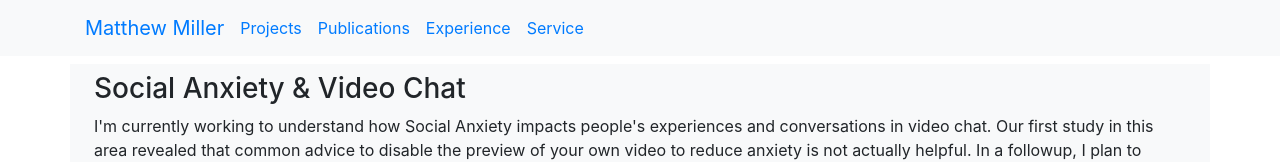
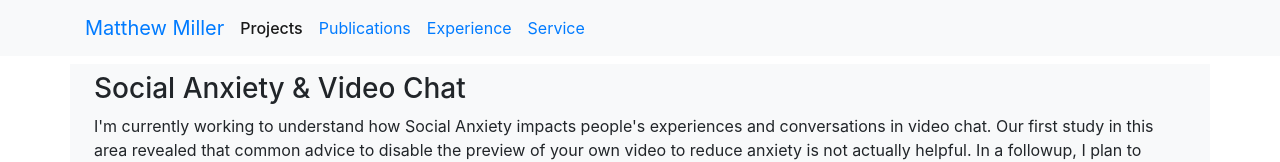
Before and after one commit to millermk/millermk.github.io, a React (Create React App) app: page /projects in a window 1280 px wide. Shown: the top 162 px of the page. Built offline with nearby package versions, Linux system fonts and the light colour scheme.

Commit message:
Improve styling for links and toggle in navbar

```diff
--- a/src/App.css
+++ b/src/App.css
@@ -14,3 +14,9 @@
 .link-undecorated, .link-undecorated:link, .link-undecorated:hover {
     text-decoration: inherit;
 }
+
+.link-active, .link-active:link, .link-active:hover {
+    color: inherit;
+    text-decoration: inherit;
+    font-weight: 500;
+}
--- a/src/Components/NavBar.tsx
+++ b/src/Components/NavBar.tsx
@@ -11,15 +11,15 @@ export default function NavBar() {
     return (
         <Container fluid className="bg-light">
             <Container>
-                <Navbar className="px-0" color="light" expand="md">
-                    <NavbarBrand className="mr-2"><RouterNavLink className="link-unstyled" to="/">Matthew Miller</RouterNavLink></NavbarBrand>
+                <Navbar className="px-0" color="light" light expand="md">
+                    <NavbarBrand className="mr-2"><RouterNavLink to="/">Matthew Miller</RouterNavLink></NavbarBrand>
                     <NavbarToggler onClick={toggle} />
                     <Collapse isOpen={isOpen} navbar>
                         <Nav navbar>
-                            <NavItem><NavLink><RouterNavLink to="/projects">Projects</RouterNavLink></NavLink></NavItem>
-                            <NavItem><NavLink><RouterNavLink to="/publications">Publications</RouterNavLink></NavLink></NavItem>
-                            <NavItem><NavLink><RouterNavLink to="/experience">Experience</RouterNavLink></NavLink></NavItem>
-                            <NavItem><NavLink><RouterNavLink to="/service">Service</RouterNavLink></NavLink></NavItem>
+                            <NavItem><NavLink active={true}><RouterNavLink activeClassName="link-active" to="/projects">Projects</RouterNavLink></NavLink></NavItem>
+                            <NavItem><NavLink active={true}><RouterNavLink activeClassName="link-active" to="/publications">Publications</RouterNavLink></NavLink></NavItem>
+                            <NavItem><NavLink active={true}><RouterNavLink activeClassName="link-active" to="/experience">Experience</RouterNavLink></NavLink></NavItem>
+                            <NavItem><NavLink active={true}><RouterNavLink activeClassName="link-active" to="/service">Service</RouterNavLink></NavLink></NavItem>
                         </Nav>
                     </Collapse>
                 </Navbar>
```
